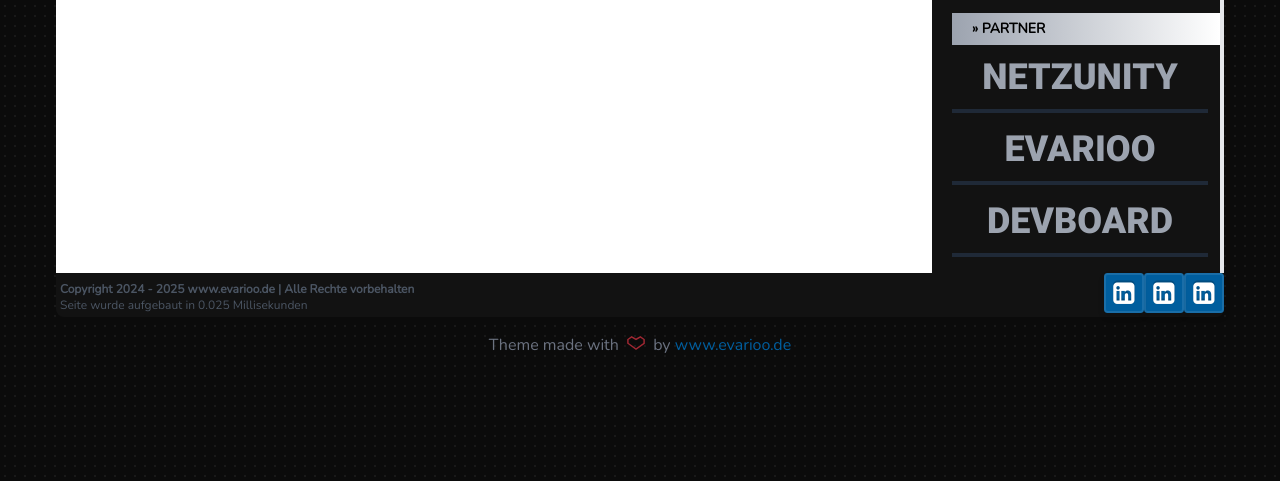
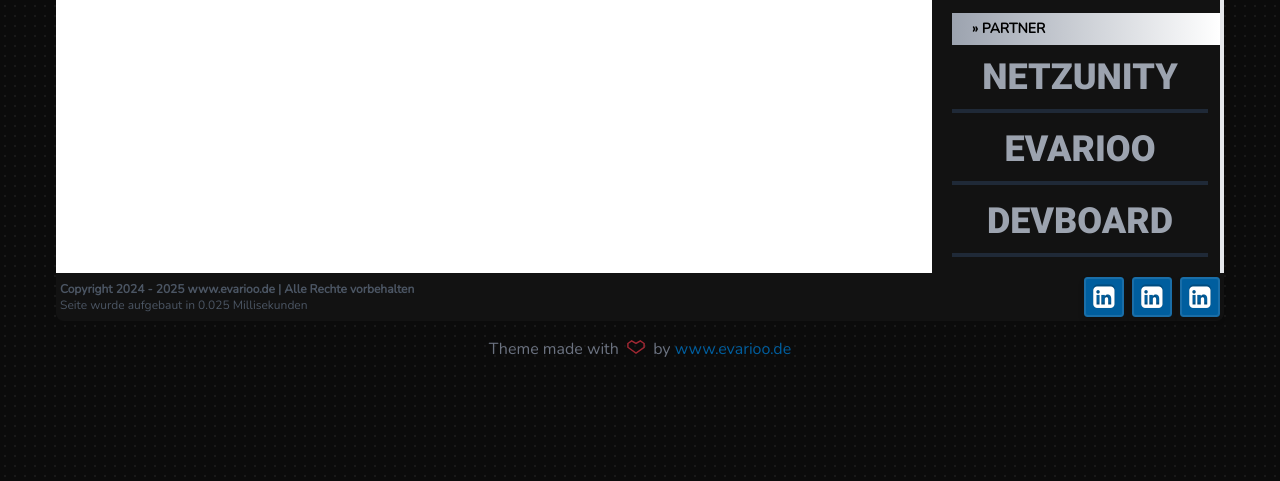
Before and after one commit to evarioooo/tailwind-blog-template, a plain HTML site: page page.html in a window 1280 px wide. Shown: the part 319-800 px from the top of the page. Drawn offline with nearby package versions, Linux system fonts and the light colour scheme.

Commit message:
29. Juli 2024, 20:31

```diff
--- a/page.html
+++ b/page.html
@@ -151,19 +151,19 @@ Aktuell gibt es:
                     <p>Seite wurde aufgebaut in 0.025 Millisekunden</p>
                 </div>
                 <ul class="col-span-2 sm:col-span-1 flex flex-row sm:flex-row-reverse">
-                    <li>
+                    <li class="my-1 mx-1">
                         <a href="#">
                             <img class="drop-shadow-md hover:opacity-[0.89]" src="./assets/images/social/linkedin.png"
                                 title="Folge mir auf Linkedin" />
                         </a>
                     </li>
-                    <li>
+                    <li class="my-1 mx-1">
                         <a href="#">
                             <img class="drop-shadow-md hover:opacity-[0.89]" src="./assets/images/social/linkedin.png"
                                 title="Folge mir auf Linkedin" />
                         </a>
                     </li>
-                    <li>
+                    <li class="my-1 mx-1">
                         <a href="#">
                             <img class="drop-shadow-md hover:opacity-[0.89]" src="./assets/images/social/linkedin.png"
                                 title="Folge mir auf Linkedin" />
```
